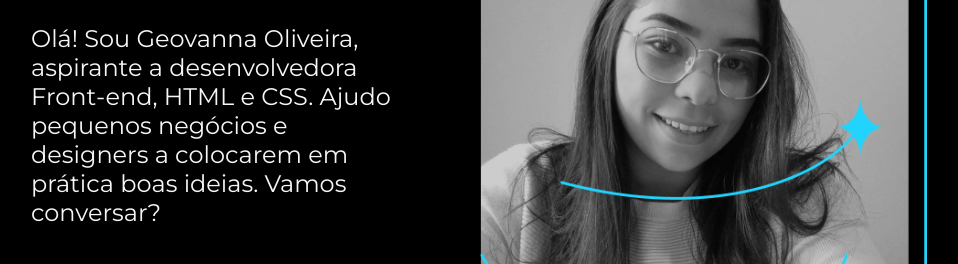
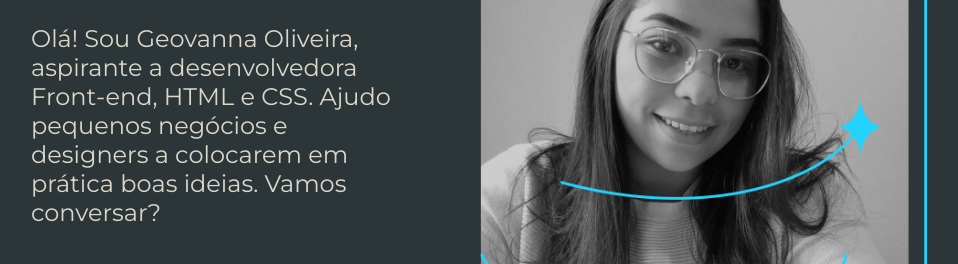
Before and after one commit to eugegeeh/projeto.apresentacao, a plain HTML site: page index.html in a window 1280 px wide. Shown: the part 405-669 px from the top of the page, without its empty margins (161-1119 px from the left). Drawn offline with nearby package versions, Linux system fonts and the light colour scheme.

Commit message:
Update style.css

```diff
--- a/styles/style.css
+++ b/styles/style.css
@@ -1,10 +1,10 @@
 @import url('https://fonts.googleapis.com/css2?family=Krona+One&family=Montserrat:wght@400;600&display=swap');
 
 :root {
-    --cor-primaria: #000000;
-    --cor-secundaria: #F6F6F6;
-    --cor-terciaria: #22D4FD;
-    --cor-hover: #272727;
+    --cor-primaria: #2C3639;
+    --cor-secundaria: #DCD7C9;
+    --cor-terciaria: #A27B5C;
+    --cor-hover: #3F4E4F;
 
     --fonte-primaria: 'Krona One', sans-serif;
     --fonte-secundaria: 'Montserrat', sans-serif;
@@ -117,7 +117,6 @@ body {
     font-weight: 400;
 }
 
-
 .apresentacao__conteudo__texto a{
     text-decoration: none;
     color: var(--cor-terciaria);
```
